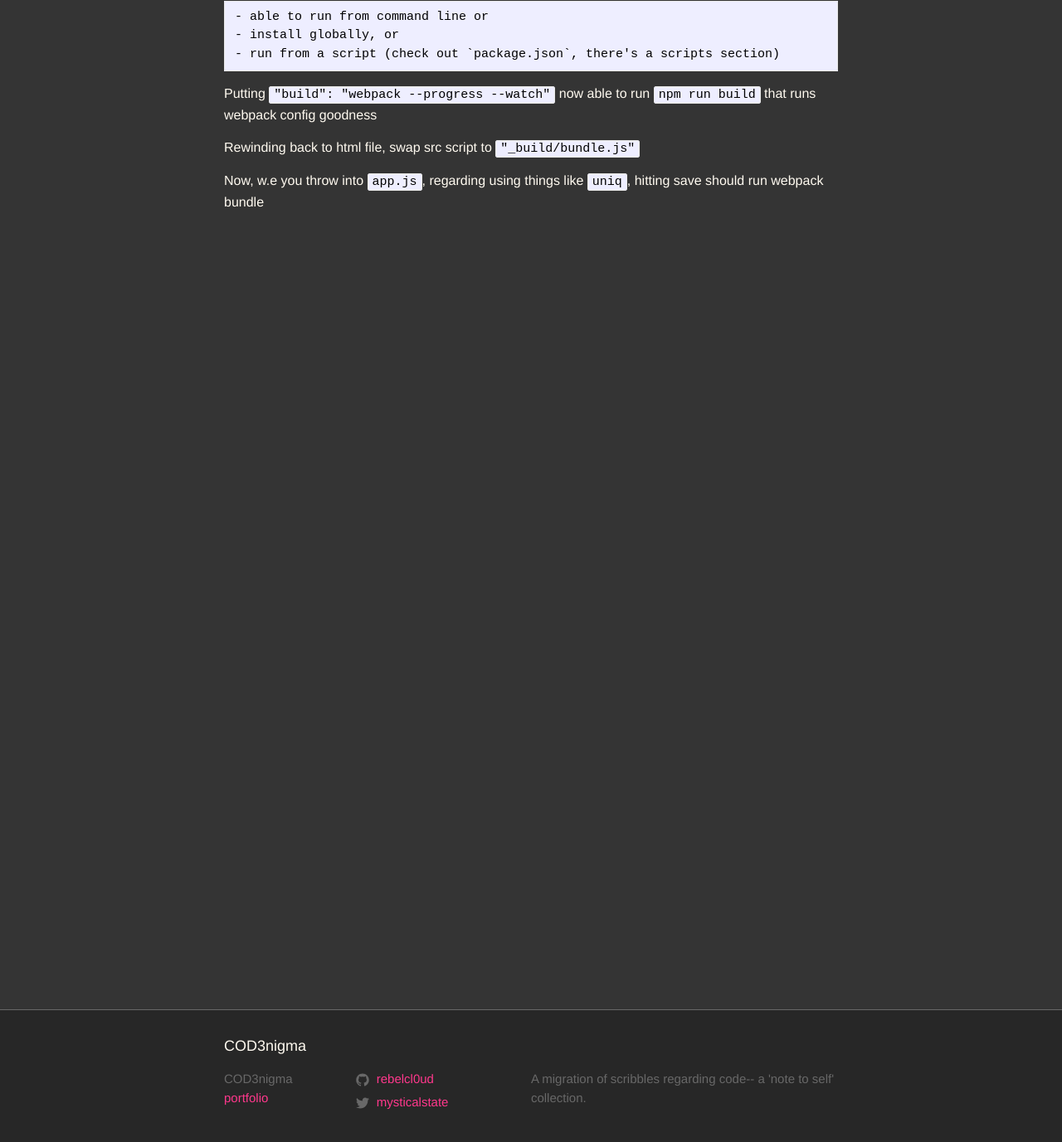
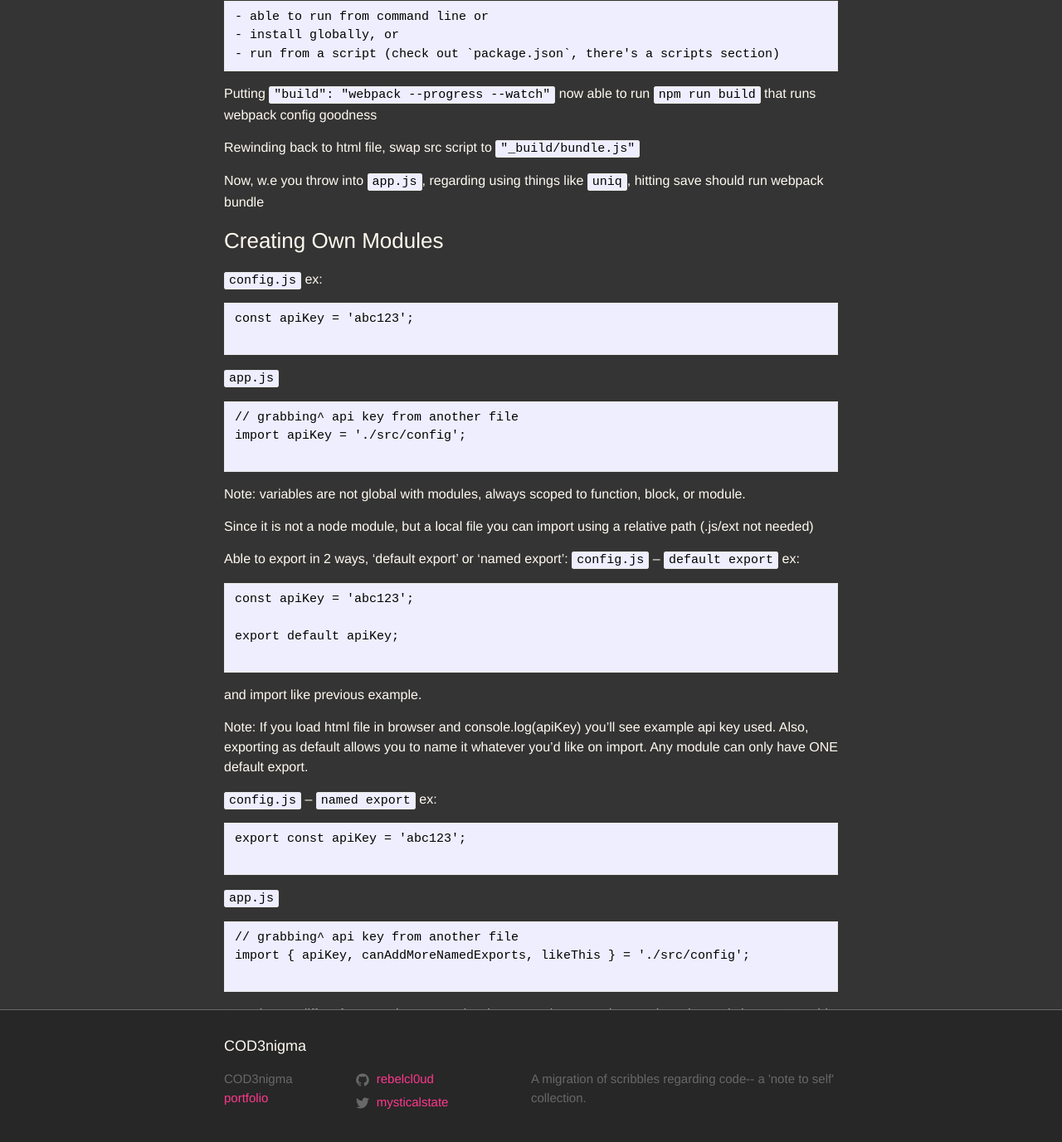
Before and after one commit to rebelcl0ud/blog, a Jekyll site: the page built from _posts/2018-04-26-[38]-es6-status-js-modules-and-npm.markdown, in a window 1280 px wide and 1400 px high, scrolled down 2398 px. Shown: the top 1377 px of the window at 83% size. Built offline with Jekyll 4.4.1, drawn with Linux system fonts in a browser that asks for light colours.

Commit message:
added notes on creating own modules

````diff
--- a/_posts/2018-04-26-[38]-es6-status-js-modules-and-npm.markdown
+++ b/_posts/2018-04-26-[38]-es6-status-js-modules-and-npm.markdown
@@ -112,3 +112,54 @@ To get started,
 Rewinding back to html file, swap src script to `"_build/bundle.js"`
 
 Now, w.e you throw into `app.js`, regarding using things like `uniq`, hitting save should run webpack bundle
+
+### Creating Own Modules
+
+`config.js` ex:
+```
+const apiKey = 'abc123';
+
+```
+
+`app.js`
+```
+// grabbing^ api key from another file
+import apiKey = './src/config';
+
+```
+
+Note: variables are not global with modules, always scoped to function, block, or module.
+
+Since it is not a node module, but a local file you can import using a relative path (.js/ext not needed)
+
+Able to export in 2 ways, 'default export' or 'named export':
+`config.js` -- `default export` ex:
+```
+const apiKey = 'abc123';
+
+export default apiKey;
+
+```
+and import like previous example.
+
+Note: If you load html file in browser and console.log(apiKey) you'll see example api key used. Also, exporting as default allows you to name it whatever you'd like on import. Any module can only have ONE default export.
+
+`config.js` -- `named export` ex:
+```
+export const apiKey = 'abc123';
+
+```
+
+`app.js`
+```
+// grabbing^ api key from another file
+import { apiKey, canAddMoreNamedExports, likeThis } = './src/config';
+
+```
+Note: import differs from previous example when exporting named export by using curly braces. To add more named exports, add them inside those same curly braces.
+
+Note 2: You can also export functions, variable names. Also, able to rename.
+`import apiKey as key = './src/config';`
+
+References:
+[MDN - export](https://developer.mozilla.org/en-US/docs/Web/JavaScript/Reference/Statements/export)
````
